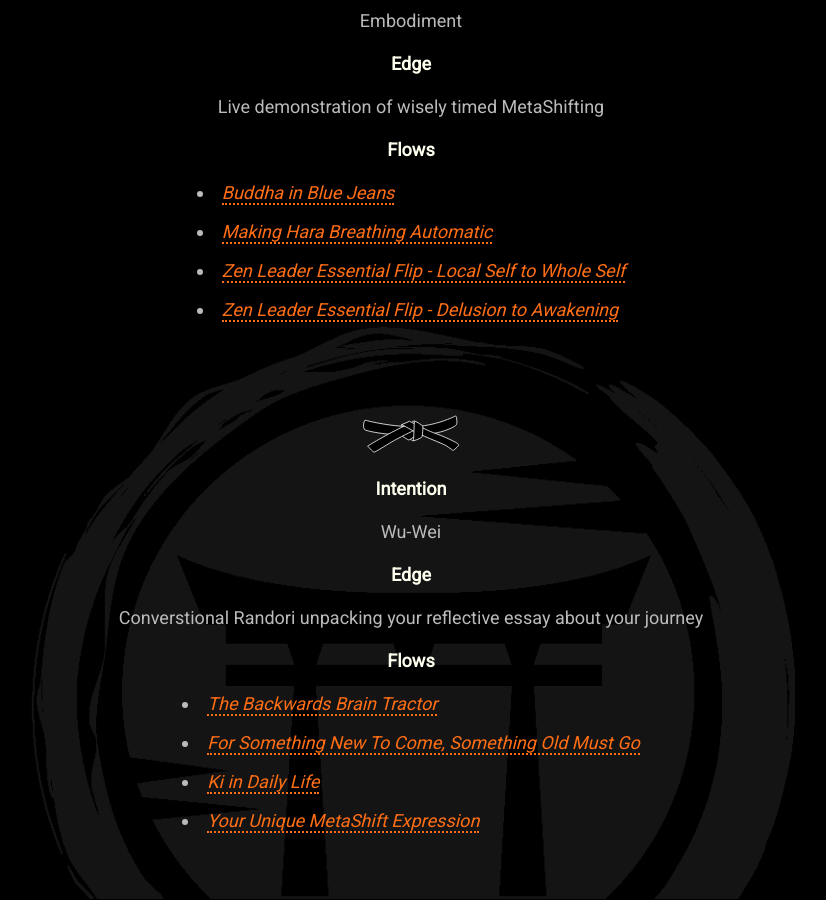
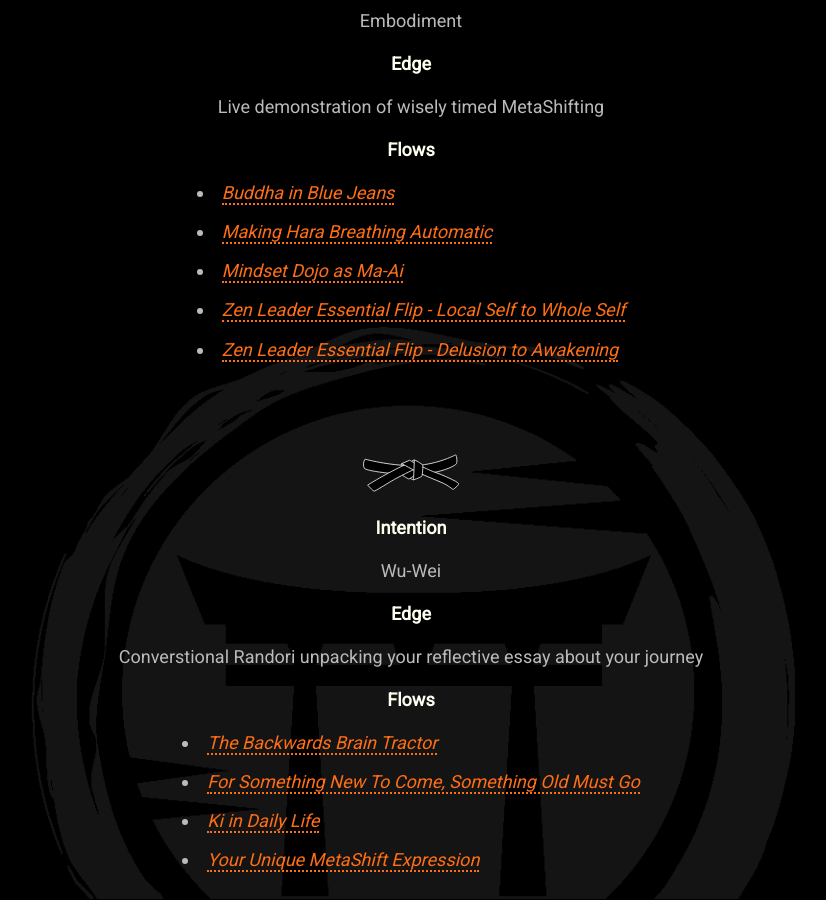
Before and after one commit to mindset-dojo/mindset-dojo.github.io, a Jekyll site: the page built from program.md, in a window 1280 px wide and 900 px high, scrolled down 5241 px. Shown: the whole window, without its empty margins (229-1055 px from the left). Built offline with Jekyll 4.4.1, drawn with Linux system fonts in a browser that asks for light colours; some web fonts are replaced.

Commit message:
feat: add ma-ai article to red belt so that the concept can help guide conversations that matter.

```diff
--- a/_data/program.yaml
+++ b/_data/program.yaml
@@ -131,6 +131,8 @@ levels:
         url: https://www.youtube.com/watch?v=FYTqRfJyArM
       - label: Making Hara Breathing Automatic
         url: https://youtu.be/UVz1E_cKxp4?si=hl5c7qB4iR6R7ZSs
+      - label: Mindset Dojo as Ma-Ai
+        url: https://lessons.basil.one/mindset-dojo-as-ma-ai-c51bcd73dbf9
       - label: Zen Leader Essential Flip - Local Self to Whole Self
         url: https://cdn.dirigible.studio/wp-content/uploads/sites/24/2021/09/04073619/TZL-graphic-izl.pdf
       - label: Zen Leader Essential Flip - Delusion to Awakening
```
